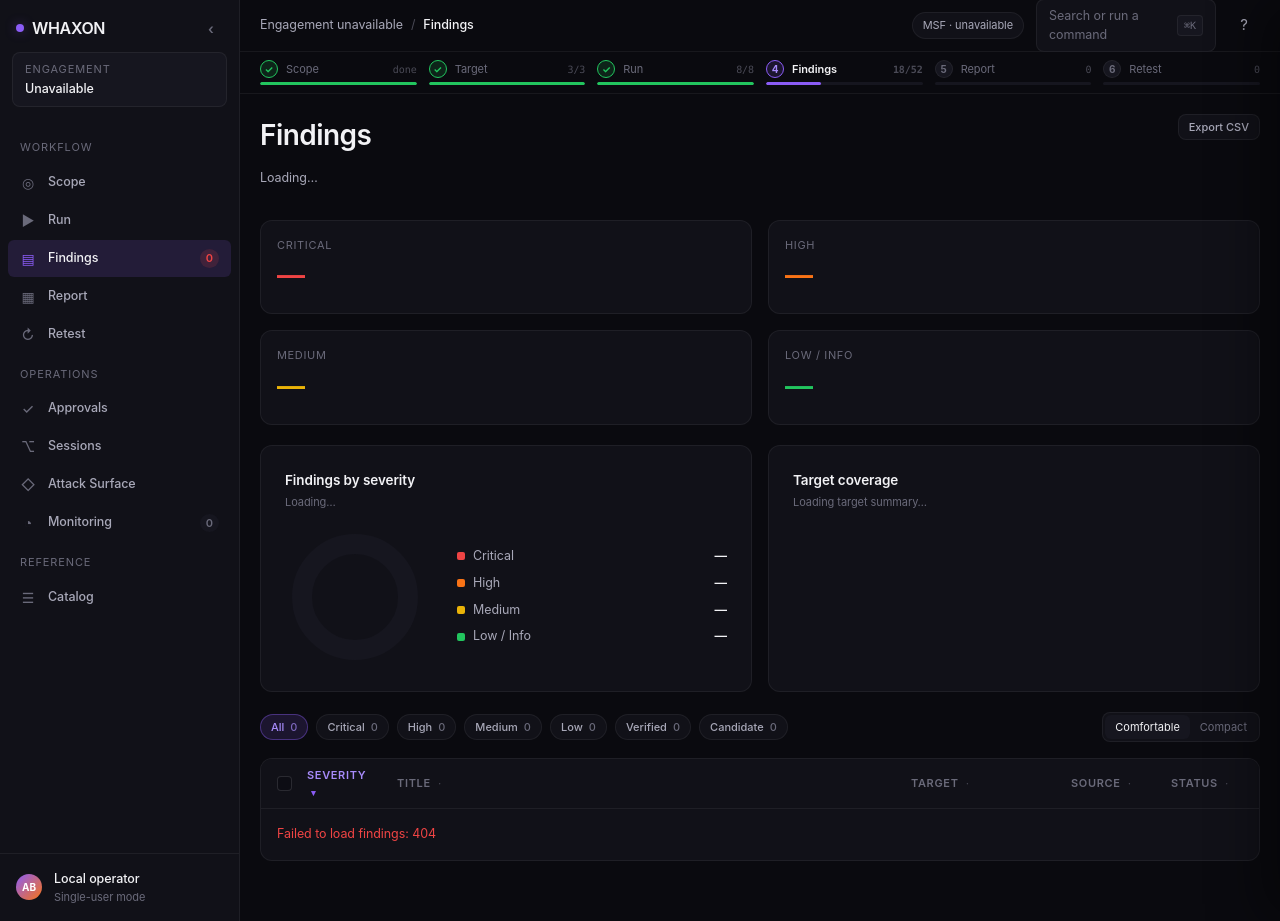
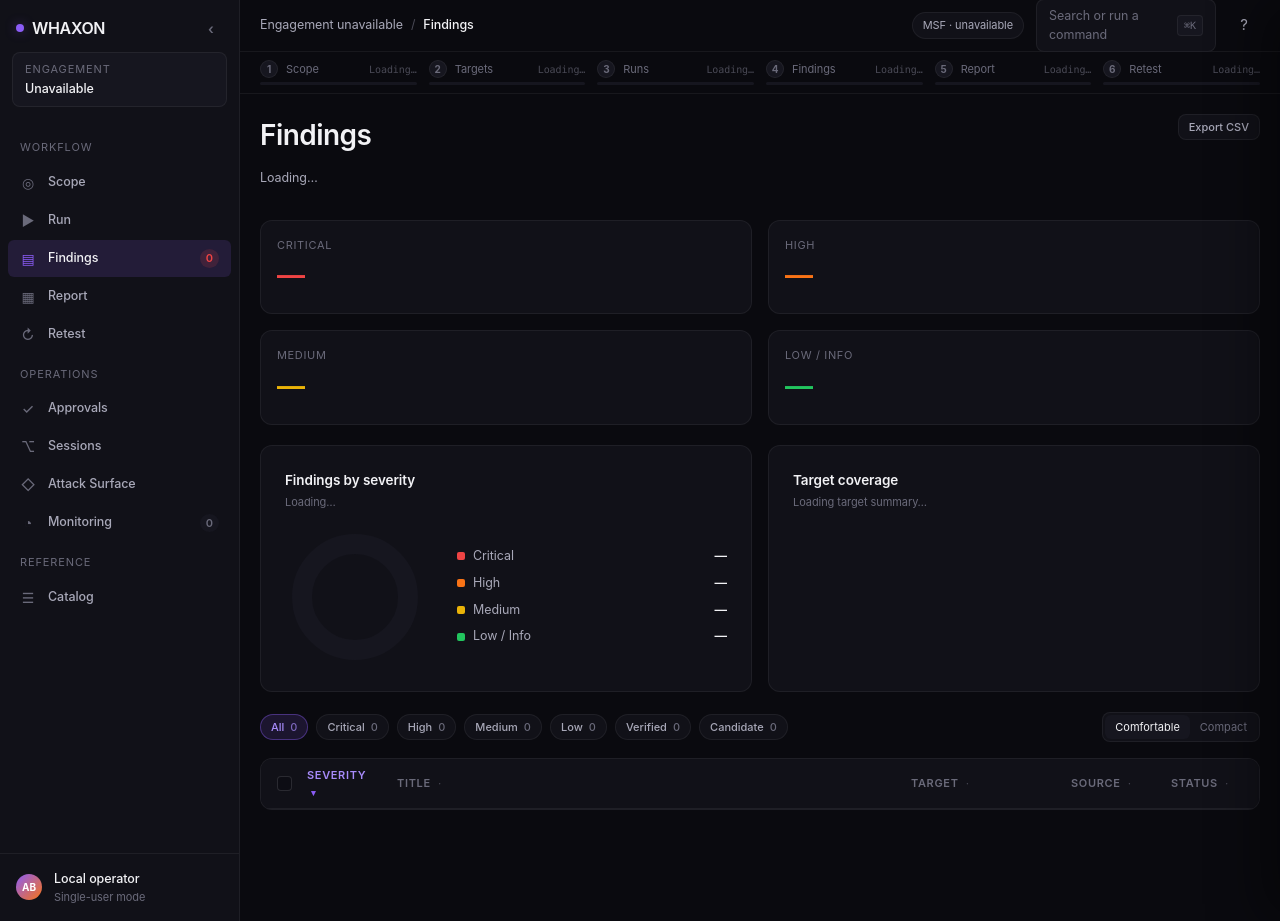
Before and after one commit to andreipath26/WHAXON, a Python web app: template src/whaxon/interfaces/web/templates/index.html in a window 1280 px wide; the page is wider, and only the part inside the window is pictured. Run offline with Jinja, Linux system fonts and the light colour scheme; the template is opened without the code that fills it, so the values that code supplies are empty.

Commit message:
ui(shell): remove fabricated notifications and workspace dialogs; make stage tracker data-driven

```diff
--- a/src/whaxon/interfaces/web/templates/base.html
+++ b/src/whaxon/interfaces/web/templates/base.html
@@ -60,29 +60,17 @@
       <div class="tb-spacer"></div>
       <span class="tb-pill" id="msf-pill"><span class="dot"></span> MSF · checking</span>
       <div class="tb-search" id="palette-trigger"><span>Search or run a command</span><span class="tb-kbd">⌘K</span></div>
-      <button class="tb-btn" id="notif-trigger" style="display:none;" data-tip="Notifications" data-tip-bottom>◔<span class="n"></span></button>
       <button class="tb-btn" id="help-trigger" data-tip="Shortcuts (?)" data-tip-bottom>?</button>
     </header>
 
-    <div class="notif-panel" id="notif-panel">
-      <div class="notif-head"><span>Notifications</span><span class="mark-read">Mark all read</span></div>
-      <div class="notif-list">
-        <div class="notif-item unread"><span class="n-dot"></span><div class="n-body"><div class="n-text"><b>AI proposal</b> — run sqlmap against 127.0.0.1/vulnerabilities/sqli/</div><div class="n-time">2m ago</div></div></div>
-        <div class="notif-item unread"><span class="n-dot"></span><div class="n-body"><div class="n-text"><b>nikto</b> finished · 8 findings · job 7c4e1a</div><div class="n-time">11m ago</div></div></div>
-        <div class="notif-item read"><span class="n-dot"></span><div class="n-body"><div class="n-text"><b>peter</b> commented on <i>Weak credentials — admin/admin</i></div><div class="n-time">1h ago</div></div></div>
-        <div class="notif-item read"><span class="n-dot"></span><div class="n-body"><div class="n-text">Report <b>dvwa-2026-10-01.pdf</b> generated</div><div class="n-time">3h ago</div></div></div>
-      </div>
-      <div class="notif-foot">View all activity</div>
-    </div>
-
-    <div class="stages">
+    <div class="stages" id="engagement-stages">
       <div class="stages-track">
-        <div class="stage done"><div class="stage-row"><span class="num">✓</span> Scope <span class="frac">done</span></div><div class="stage-bar"><div class="b" style="width:100%"></div></div></div>
-        <div class="stage done"><div class="stage-row"><span class="num">✓</span> Target <span class="frac">3/3</span></div><div class="stage-bar"><div class="b" style="width:100%"></div></div></div>
-        <div class="stage done"><div class="stage-row"><span class="num">✓</span> Run <span class="frac">8/8</span></div><div class="stage-bar"><div class="b" style="width:100%"></div></div></div>
-        <div class="stage active"><div class="stage-row"><span class="num">4</span> Findings <span class="frac">18/52</span></div><div class="stage-bar"><div class="b" style="width:35%"></div></div></div>
-        <div class="stage"><div class="stage-row"><span class="num">5</span> Report <span class="frac">0</span></div><div class="stage-bar"><div class="b" style="width:0%"></div></div></div>
-        <div class="stage"><div class="stage-row"><span class="num">6</span> Retest <span class="frac">0</span></div><div class="stage-bar"><div class="b" style="width:0%"></div></div></div>
+        <div class="stage" id="stage-scope"><div class="stage-row"><span class="num">1</span> Scope <span class="frac" id="stage-scope-value">Loading…</span></div><div class="stage-bar"><div class="b" id="stage-scope-bar" style="width:0%"></div></div></div>
+        <div class="stage" id="stage-target"><div class="stage-row"><span class="num">2</span> Targets <span class="frac" id="stage-target-value">Loading…</span></div><div class="stage-bar"><div class="b" id="stage-target-bar" style="width:0%"></div></div></div>
+        <div class="stage" id="stage-run"><div class="stage-row"><span class="num">3</span> Runs <span class="frac" id="stage-run-value">Loading…</span></div><div class="stage-bar"><div class="b" id="stage-run-bar" style="width:0%"></div></div></div>
+        <div class="stage" id="stage-findings"><div class="stage-row"><span class="num">4</span> Findings <span class="frac" id="stage-findings-value">Loading…</span></div><div class="stage-bar"><div class="b" id="stage-findings-bar" style="width:0%"></div></div></div>
+        <div class="stage" id="stage-report"><div class="stage-row"><span class="num">5</span> Report <span class="frac" id="stage-report-value">Loading…</span></div><div class="stage-bar"><div class="b" id="stage-report-bar" style="width:0%"></div></div></div>
+        <div class="stage" id="stage-retest"><div class="stage-row"><span class="num">6</span> Retest <span class="frac" id="stage-retest-value">Loading…</span></div><div class="stage-bar"><div class="b" id="stage-retest-bar" style="width:0%"></div></div></div>
       </div>
     </div>
 
@@ -152,18 +140,6 @@
   </div>
 </div>
 
-<!-- CONFIRM MODAL -->
-<div class="confirm-modal" id="confirm-modal">
-  <div class="confirm-card">
-    <h3>Delete 3 findings?</h3>
-    <p>This action cannot be undone. The findings will be removed from the engagement and any reports generated afterwards.</p>
-    <div class="cm-actions">
-      <button class="btn btn-ghost" onclick="document.getElementById('confirm-modal').classList.remove('open')">Cancel</button>
-      <button class="btn btn-danger" onclick="document.getElementById('confirm-modal').classList.remove('open')">Delete</button>
-    </div>
-  </div>
-</div>
-
 <!-- KBD LEGEND -->
 <div class="kbd-legend" id="kbd-legend">
   <div class="kbd-card">
@@ -185,29 +161,6 @@
   </div>
 </div>
 
-<!-- WORKSPACE SWITCHER -->
-<div class="ws-modal" id="ws-modal">
-  <div class="ws-card">
-    <div class="ws-head">Switch workspace</div>
-    <div class="ws-list">
-      <div class="ws-item current">
-        <div class="ws-av">P2</div>
-        <div class="ws-body"><div class="ws-name">Path26 Security</div><div class="ws-meta">4 members · 12 engagements</div></div>
-        <div class="ws-role">Owner</div>
-      </div>
-      <div class="ws-item">
-        <div class="ws-av">AC</div>
-        <div class="ws-body"><div class="ws-name">Acme Corp</div><div class="ws-meta">External pentest · read-only</div></div>
-        <div class="ws-role">Client</div>
-      </div>
-    </div>
-    <div class="ws-foot">
-      <button class="btn btn-ghost btn-sm" style="margin-left:auto;" onclick="document.getElementById('ws-modal').classList.remove('open')">Close</button>
-      <button class="btn btn-primary btn-sm">+ New workspace</button>
-    </div>
-  </div>
-</div>
-
 <script src="{{ url_for("static", filename="app.js") }}"></script>
 </body>
 </html>
```
